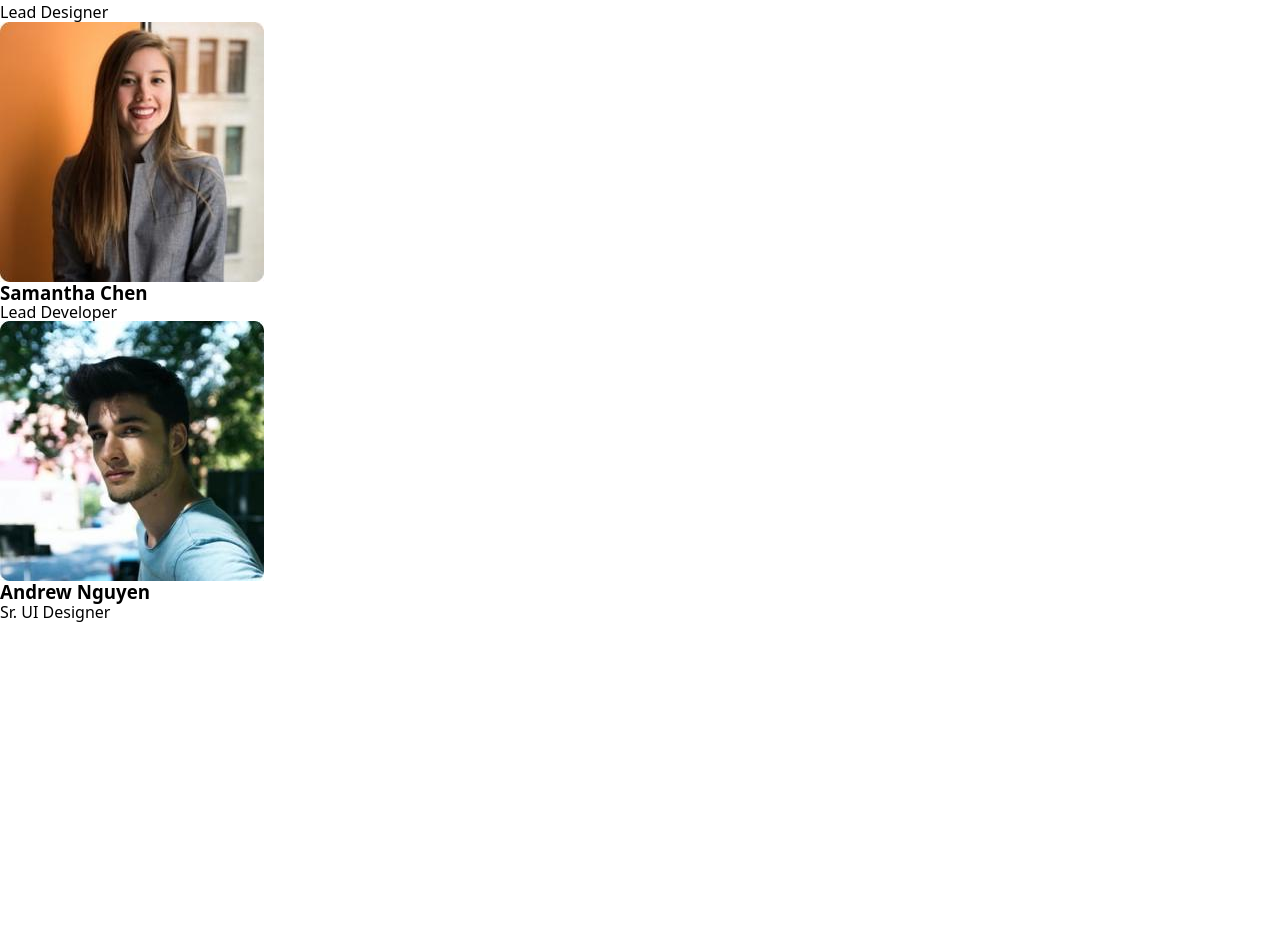
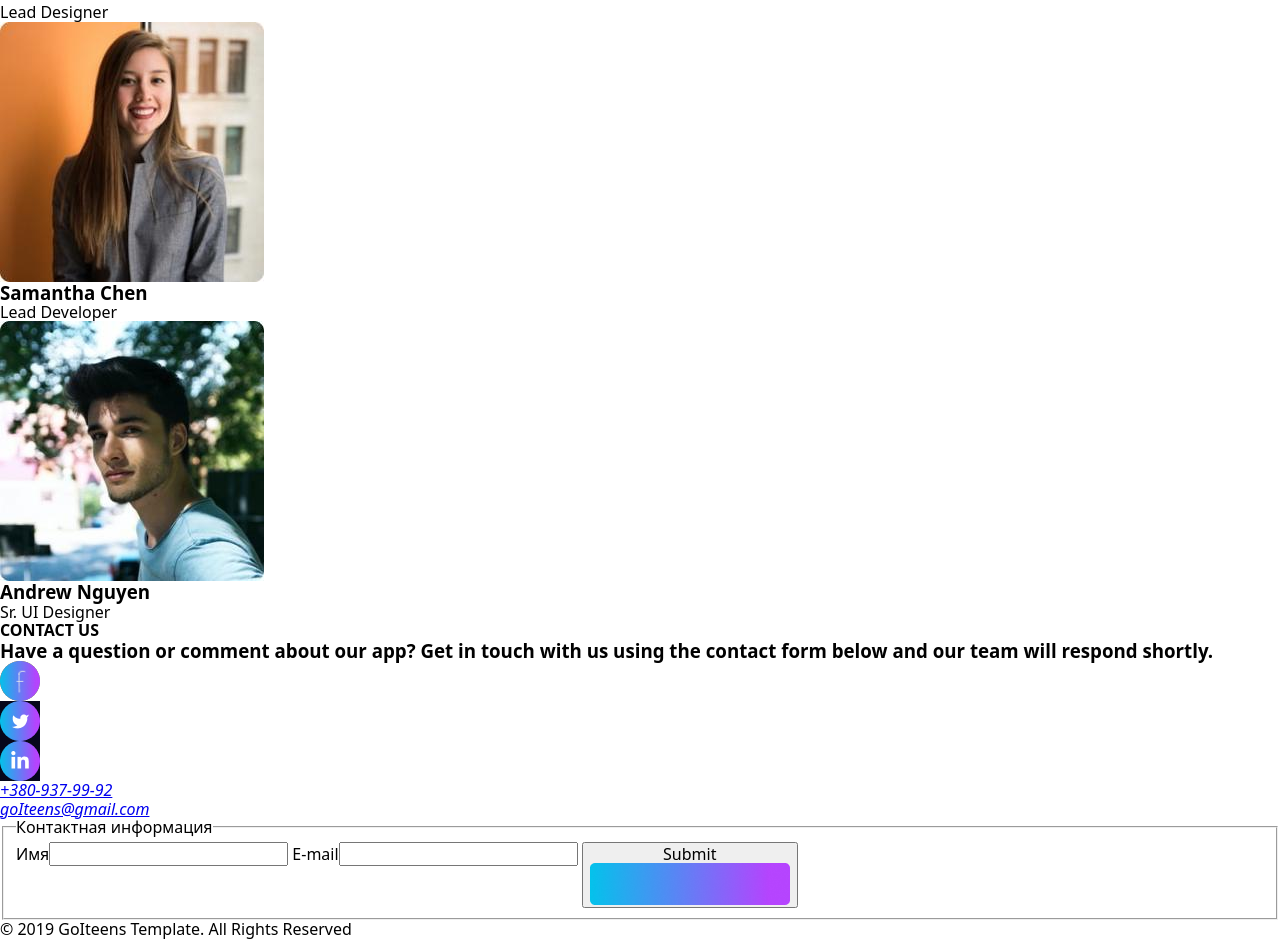
Before and after one commit to WiLexa/mobile-app, a plain HTML site: page index.html in a window 1280 px wide. Shown: the part 2249-3189 px from the top of the page. Before the commit the page ends 2872 px from the top, so only its background shows below. Drawn offline with nearby package versions, Linux system fonts and the light colour scheme.

Commit message:
contactus-footer

```diff
--- a/index.html
+++ b/index.html
@@ -167,5 +167,50 @@
         </li>
       </ul>
     </section>
+
+
+
+
+    <!--CONTACT US-->
+
+    <section>
+      <h4>CONTACT US</h4>
+
+    <h3>Have a question or comment about our app? Get in touch with us using the contact form below and our team will respond shortly.</h3>
+    <ul>
+      <li><a target="_blank" href="https://www.facebook.com"> <img src="./image/icons/face1.png" alt=""></a>
+
+      </li>
+      <li><a target="_blank" href= "https://www.twitter.com"><img src="./image/icons/twit1.png" alt=""></a>
+      </li>
+      <li><a target="_blank" href="https://www.linkedin.com/"><img src="./image/icons/lind1.png" alt=""></a>
+      </li>
+    </ul>
+  <address>
+    <ul>
+      <li><a href="tel:+3809379992">+380-937-99-92</a>
+      </li>
+      <li><a href="mailto:goIteens@gmail.com">goIteens@gmail.com</a>
+      </li>
+    </ul>
+  </address>
+  </section>
+  <section>
+  <fieldset>
+    <legend>Контактная информация</legend>
+    <label>Имя<input type="text" required></label>
+    <label>E-mail<input type="email" required></label>
+    <button>Submit <img src="./image/icons/cnopka.png" alt=""></button>
+   </fieldset>
+  </section>
+
+  <!--FOOTER-->
+  <footer>
+
+
+  </footer>
+<p>© 2019 GoIteens Template. All Rights Reserved</p>
+
+
   </body>
 </html>
```
Also changed, not shown: image/icons/cnopka.png (added), image/icons/face1.png (added), image/icons/lind1.png (added), image/icons/twit1.png (added).
